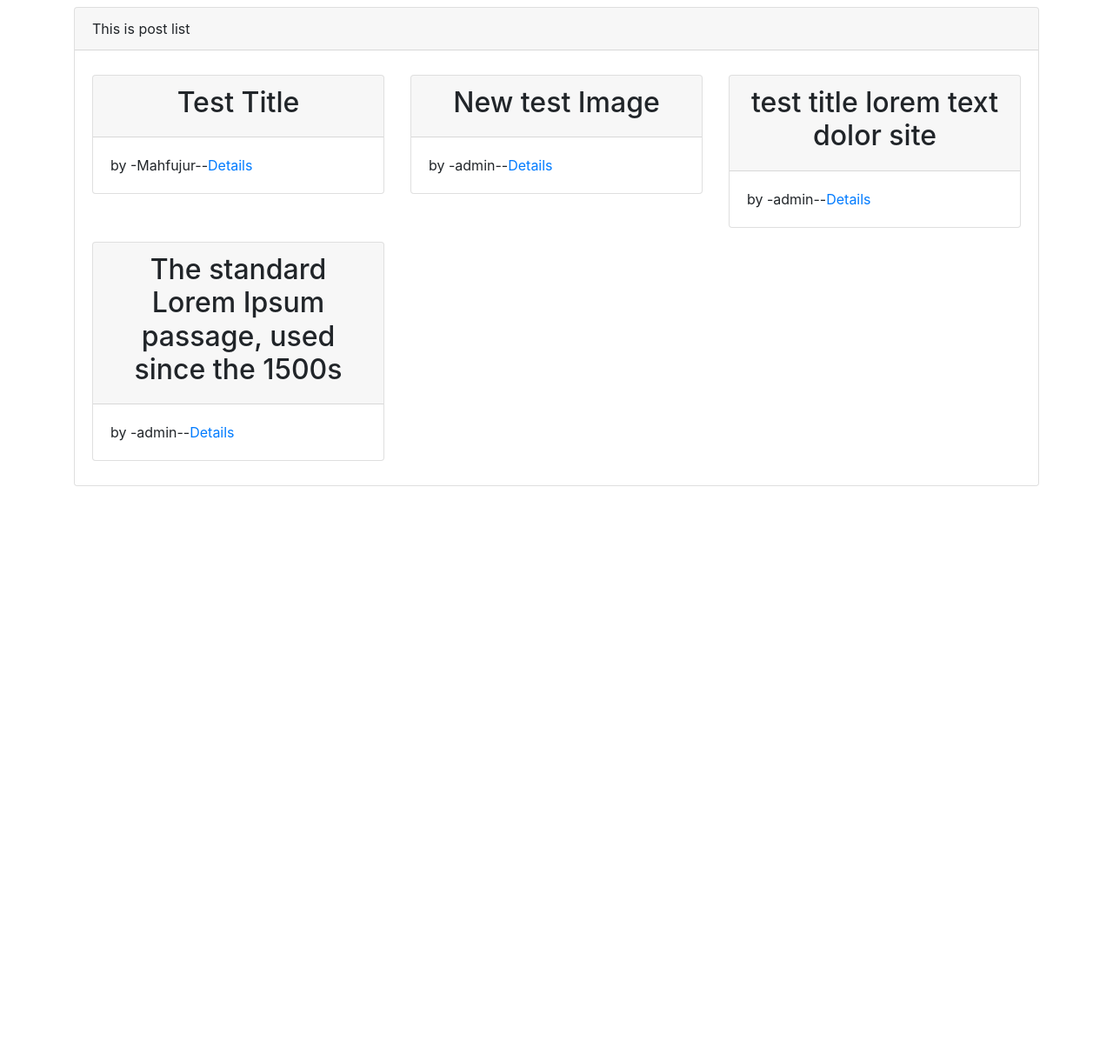
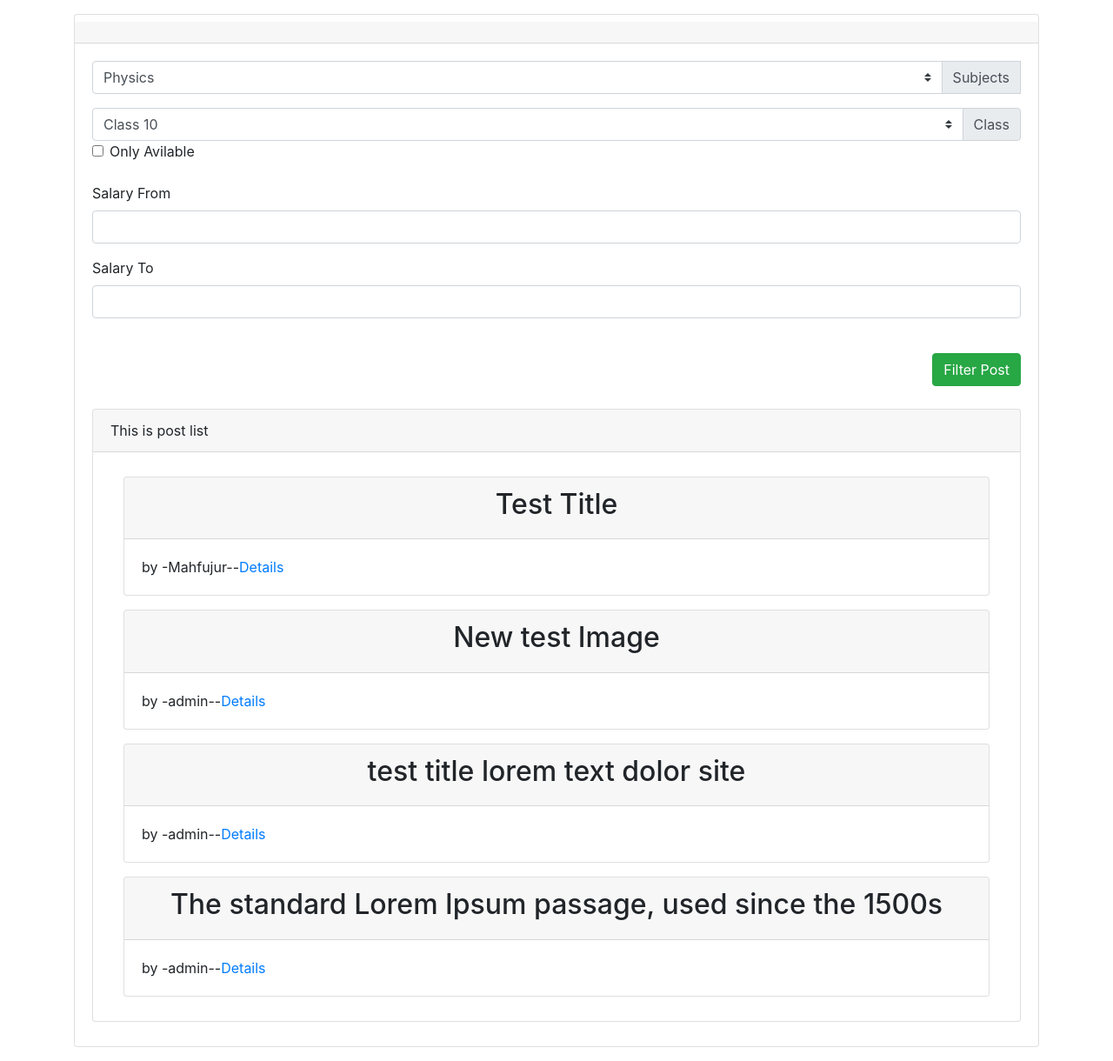
Before and after one commit to Mahfujur51/django-tutorial, a Django app: page /tuition/postlist/ in a window 1280 px wide. Shown: the part 92-1312 px from the top of the page at 87% size. Before the commit the page ends 800 px from the top, so only its background shows below. Run offline with Django 4.2, Linux system fonts and the light colour scheme; data comes from the database, SQL or seed files in the repository; some libraries are stand-ins or nearby versions.

Commit message:
advance search added 34

```diff
--- a/templates/tuition/postlist.html
+++ b/templates/tuition/postlist.html
@@ -1,18 +1,77 @@
 {% extends 'index.html' %} {% block body %}
 
 <div class="container py-2">
+    <div class="card my-2 py-2">
+        <div class="card-header">
+
+        </div>
+        <div class="card-body">
+
+                <form action="/tuition/filter/" method="POST">
+                    {% csrf_token %}
+
+                  <div>
+                    <div class="input-group mb-2 pb-2">
+                        <select class="custom-select" name="subject" id="inputGroupSelect02">
+                        {{ subjects }}
+                        {% for i in subjects %}
+                             <option value="{{ i }}">{{ i }}</option>
+                        {% endfor %}
+                        </select>
+                        <div class="input-group-append">
+                        <label class="input-group-text" for="inputGroupSelect02">Subjects</label>
+                    </div>
+                    <br>
+                  </div>
+
+                  <div>
+                        <div class="input-group ">
+                            <select class="custom-select" name="class_in" id="inputGroupSelect02">
+
+                                {% for i in classes %}
+                            <option value="{{ i }}">{{ i }}</option>
+                            {% endfor %}
+                            </select>
+                            <div class="input-group-append">
+                            <label class="input-group-text" for="inputGroupSelect02">Class</label>
+                        </div>
+                    </div>
+                    <div class="form-group form-check">
+                        <input type="checkbox" class="form-check-input" name="availabe">
+                        <label for="">Only Avilable</label>
+                    </div>
+                    <div class="form-group">
+                        <label for=""> Salary From</label>
+                        <input type="number" class="form-control" name="salary_from">
+                    </div>
+                    <div class="form-group">
+                        <label for=""> Salary To</label>
+                        <input type="number" class="form-control" name="salary_to">
+                    </div>
+                    <br>
+                    <button type="submit" class="btn btn-success float-right">Filter Post</button>
+
+
+            </form>
+
+        </div>
+    </div>
+    <br>
+    <br>
   <div class="card">
     <div class="card-header">{{ msg }}</div>
     <div class="card-body">
+        <div class="col-md-12">
           <div class="row">
             {% for p in posts %}
-        <div class="col-md-4 py-2">
+            <div class="col-md-12 py-2">
               <div class="card">
                 <div class="card-header">
                   <h2 class="text-center">{{p.title}}</h2>
                 </div>
                 <div class="card-body">
-              by -{{ p.user.username }}--<a href="/tuition/postdetail/{{p.id}}"
+                  by -{{ p.user.username }}--<a
+                    href="/tuition/postdetail/{{p.id}}"
                     >Details</a
                   >
                   <br />
@@ -24,4 +83,6 @@
         </div>
       </div>
     </div>
+  </div>
+</div>
 {% endblock body %}
--- a/tuition/urls.py
+++ b/tuition/urls.py
@@ -3,7 +3,7 @@ from django.urls import path
 
 from .forms import ContactFormtwo
 from .views import (ContactView, PostCreateView, PostDetailView, PostListView,
-                    PostUpdateView, contact, postview, search, subjectview,PostDeleteView)
+                    PostUpdateView, contact,filter, postview, search, subjectview,PostDeleteView)
 
 app_name='tuition'
 
@@ -18,6 +18,7 @@ urlpatterns = [
     path('edit/<int:pk>/', PostUpdateView.as_view(), name="edit"),
     path('delete/<int:pk>/', PostDeleteView.as_view(), name="delete"),
     path('search/', search, name="search"),
+    path('filter/',filter,name="filter"),
 
 
 
--- a/tuition/views.py
+++ b/tuition/views.py
@@ -1,4 +1,5 @@
-from multiprocessing import context
+# from multiprocessing import context
+# from unittest import result
 
 from django.contrib import messages
 from django.db.models import Q
@@ -11,7 +12,7 @@ from django.views.generic import (CreateView, DeleteView, DetailView, FormView,
 from pyexpat import model
 
 from .forms import ContactForm, PostForm
-from .models import Contact, Post, Subject
+from .models import Class_in, Contact, Post, Subject
 
 
 class ContactView(FormView):
@@ -82,17 +83,19 @@ class PostListView(ListView):
         context = super().get_context_data(*args, **kwargs)
         context['posts'] = context.get('object_list')
         context['msg'] = "This is post list"
+        context['subjects'] = Subject.objects.all()
+        context['classes'] = Class_in.objects.all()
         return context
 
     # model = Post
 
-    context_object_name = "posts"
+    # context_object_name = "posts"
 
-    def get_context_data(self, **kwargs):
-        context = super().get_context_data(**kwargs)
-        context["posts"] = context.get('object_list')
-        context['msg'] = "This is post list"
-        return context
+    # def get_context_data(self, **kwargs):
+    #     context = super().get_context_data(**kwargs)
+    #     context["posts"] = context.get('object_list')
+    #     context['msg'] = "This is post list"
+    #     return context
 
 
 class PostDetailView(DetailView):
@@ -166,7 +169,33 @@ def search(request):
         results = Post.objects.filter(queryset).distinct()
     else:
         results = []
-    context ={
+    context = {
         'results': results,
     }
     return render(request, 'tuition/search.html', context)
+
+
+def filter(request):
+    if request.method == "POST":
+        subject = request.POST.get('subject', '')
+        class_in = request.POST.get('class_in', '')
+        availabe = request.POST.get('availabe', '')
+        salary_from = request.POST.get('salary_from', '')
+        salary_to = request.POST.get('salary_to', '')
+        if subject or class_in:
+            queryset = (Q(subject__name__icontains=subject)) & (
+                Q(class_in__name__icontains=class_in))
+            results = Post.objects.filter(queryset).distinct()
+            if availabe:
+                results = results.filter(availabe=True)
+            if salary_from:
+                results = results.filter(salary__gte=salary_from)
+            if salary_to:
+                results = results.filter(salary__lte=salary_to)
+
+        else:
+            results = []
+        context = {
+            'results': results
+        }
+        return render(request, 'tuition/search.html', context)
```
Also changed, not shown: templates/tuition/search.html (+7 -7 lines). Lines whose indentation alone changed are shown as unchanged.
